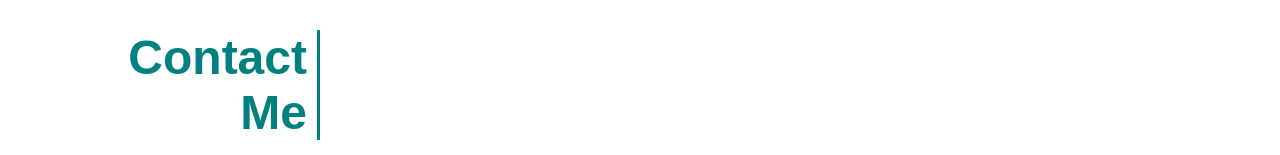
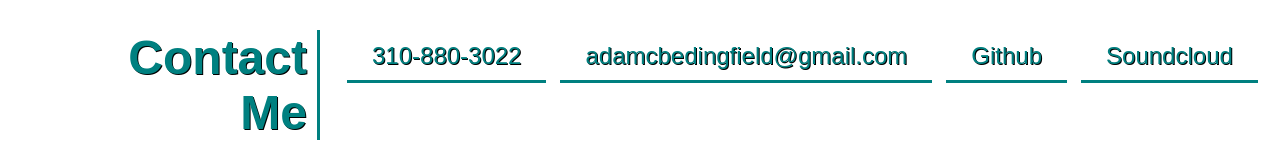
Before and after one commit to adambedingfield/Portfolio, a plain HTML site: page index.html in a window 1280 px wide. Shown: the part 1953-2108 px from the top of the page. Drawn offline with Linux system fonts and the light colour scheme.

Commit message:
completed contact section/added text shadow

```diff
--- a/assets/css/style.css
+++ b/assets/css/style.css
@@ -24,6 +24,7 @@ header {
     justify-content: space-between;
     flex-wrap: wrap;
     top: 0;
+    text-shadow: 1px 1px black;
 }
 
 header h1 {
@@ -33,6 +34,7 @@ header h1 {
     margin: 0 -10px;
     background-color: var(--tertiary-color);
     border-left: var(--tertiary-color);
+    text-shadow: 1px 1px black;
 
 }
 
@@ -85,6 +87,7 @@ header nav ul li a {
     background-color: var(--tertiary-color);
     font-size: 24px;
     padding: 5px 5px 5px 5px;
+    text-shadow: 1px 1px black;
 
 }
 
@@ -95,6 +98,7 @@ display: flex;
 flex-wrap: wrap;
 justify-content: left;
 flex-direction: row;
+text-shadow: 1px 1px black;
 }
 
 .section-title h1 {
@@ -111,6 +115,7 @@ flex-direction: row;
     font-size: 18px;
     width: 75%;
     padding: 20px 10px 10px 10px;
+    text-shadow: none;
 }
 
 .section-title p img {
@@ -200,3 +205,43 @@ flex-direction: row;
 .anchor:hover {
     opacity: 0.5;
 }
+
+/* contact me section*/
+
+.contact {
+    padding: 10px;
+    display: flex;
+    justify-content: space-between;
+    flex-wrap: wrap;
+    top: 0;
+    margin-left: 10px;
+    text-shadow: 1px 1px black;
+}
+
+
+.contact nav ul {
+    display: flex;
+    flex-wrap: wrap;
+    justify-content: space-evenly;
+    align-items: center;
+    list-style: none;
+}
+
+.contact nav ul li {
+    padding: 10px 25px 10px 25px;
+    font-size: 1.55vw;
+    font-weight: lighter;
+    border-bottom: 3px solid var(--primary-color);
+    color: var(--primary-color);
+    font-size: 24px;
+    margin: 7px;
+}
+
+.contact nav ul li a {
+    text-decoration: none;
+    color: var(--primary-color);
+}
+
+.contact nav ul li a:hover {
+    opacity: .5;
+}
--- a/index.html
+++ b/index.html
@@ -137,7 +137,24 @@
 
             <div class="section-title">
                 <h1>Contact<br>Me</h1>
-                <p></p>
+                <div class="contact">
+                    <nav>
+                        <ul>
+                            <li>
+                                310-880-3022
+                            </li>
+                            <li>
+                                <a href="mailto:adamcbedingfield@gmail.com">adamcbedingfield@gmail.com</a>
+                            </li>
+                            <li>
+                                <a href="https://github.com/adambedingfield">Github</a>
+                            </li>
+                            <li>
+                                <a href="https://soundcloud.com/adam-bedingfield">Soundcloud</a>
+                            </li>
+                        </ul>
+                    </nav>
+                </div>
             </div>
 
         </section>
```
